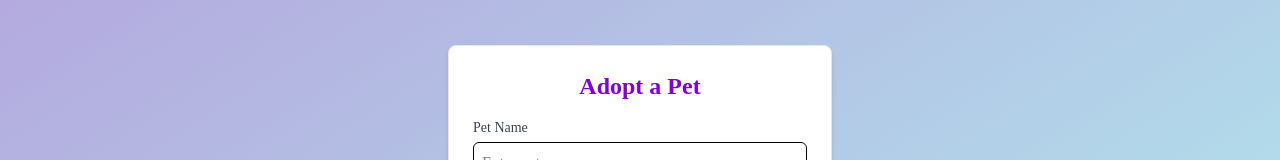
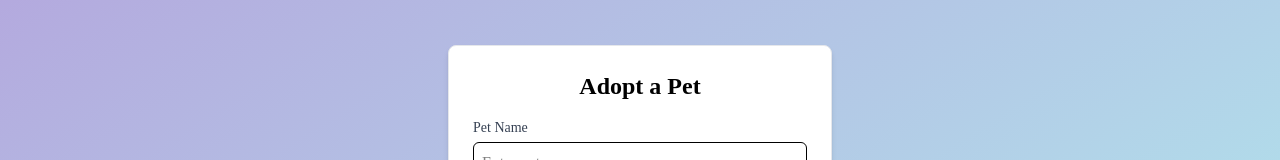
Before and after one commit to tiffanyluu/petrealm, a Next.js app in the folder frontend/: page /adopt in a window 1280 px wide. Shown: the part 245-405 px from the top of the page. Built offline with nearby package versions, Linux system fonts and the light colour scheme; a web font is replaced by a local one.

Commit message:
changed color

```diff
--- a/frontend/src/app/adopt/page.js
+++ b/frontend/src/app/adopt/page.js
@@ -31,7 +31,7 @@ export default function AdoptPage() {
                 onSubmit={handleAdopt}
                 className="bg-white shadow-md rounded-lg p-6 w-full max-w-sm border border-gray-200"
             >
-                <h1 className="text-2xl font-bold text-purple-700 mb-4 text-center">Adopt a Pet</h1>
+                <h1 className="text-2xl font-bold text-black-700 mb-4 text-center">Adopt a Pet</h1>
                 <div className="mb-4">
                     <label htmlFor="petName" className="block text-sm font-medium text-gray-700">Pet Name</label>
                     <input
```
